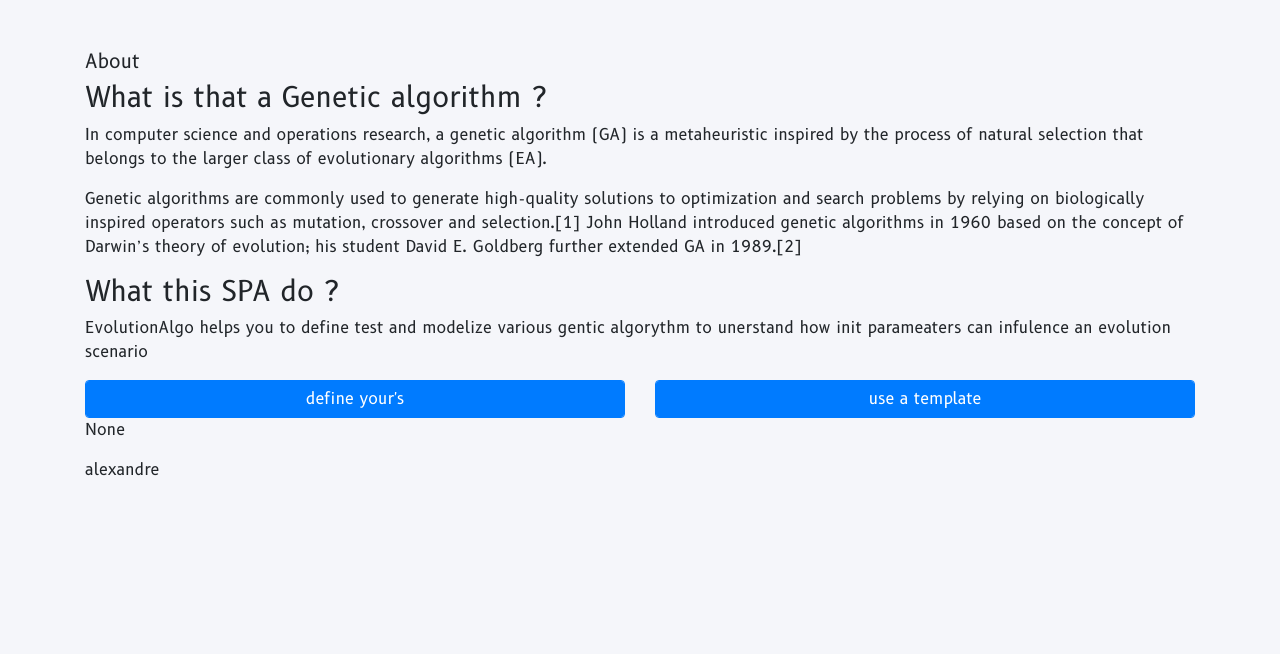
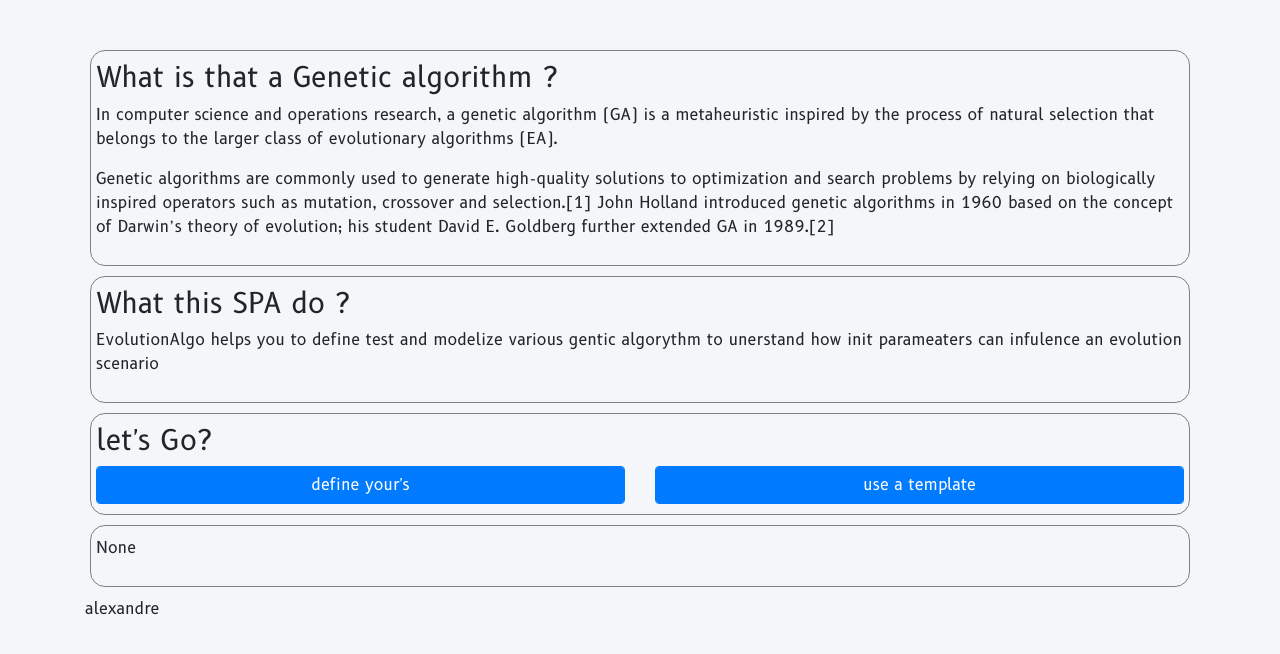
Before and after one commit to AlexandreGazagnes/theDarwinProject, a Flask app: page / in a window 1280 px wide. Shown: the part 116-770 px from the top of the page. Run offline with Flask 2, Linux system fonts and the light colour scheme; parts of the project's set-up code (start-up, migrations or seed data) failed here and were passed over; some libraries are stand-ins or nearby versions.

Commit message:
fancy css

```diff
--- a/app/static/css/home.css
+++ b/app/static/css/home.css
@@ -21,3 +21,13 @@
 #secondSection{
     display: none;
 } */
+
+
+.myBorder {
+    border-radius: 15px;
+    border-width: 1px;
+    border-style: solid;
+    border-color: grey;
+    padding: 10px 5px 10px 5px ;
+    margin: 10px 5px 10px 5px ;
+}
--- a/app/static/js/home.js
+++ b/app/static/js/home.js
@@ -14,6 +14,7 @@ function toggleView_0() {
     $("#firstSection").slideUp();
     $("#secondSection").slideDown();
 }
+
 
 // What about this funct
 function getStaticState() {
@@ -35,6 +36,8 @@ function getStaticState() {
     });
 }
 
+
+// getDynamicState
 function getDynamicState() {
     console.log("getDynamicState")
     $.ajax({
@@ -50,6 +53,8 @@ function getDynamicState() {
     });
 }
 
+
+// handleInitMethod
 function handleInitMethod() {
     console.log("handleInitMethod")
     $("#firstSection").slideUp();
@@ -60,6 +65,8 @@ function handleInitMethod() {
     getDynamicState();
 }
 
+
+// makeInitFromModel
 function makeInitFromModel() {
     console.log("makeInitFromModel")
     $("#firstSection").slideUp();
@@ -74,6 +81,7 @@ function makeInitFromModel() {
 }
 
 
+// makeInitFromUser
 function makeInitFromUser() {
     $("#initFormUser").submit(function (e) {
         console.log("makeInitFromUser")
@@ -91,6 +99,7 @@ function makeInitFromUser() {
 }
 
 
+// range
 function range(start, end) {
     var array = new Array();
     for (var i = start; i < end; i++) {
@@ -99,43 +108,37 @@ function range(start, end) {
     return array;
 }
 
+
+// run
 function run() {
     $("#runForm").submit(function (e) {
         e.preventDefault(); // avoid to execute the actual submit of the form.
         console.log("run");
         var form = $(this);
-        // console.log("raw form " + typeof (form) + " --> " + form)
-        // var formS = form.serialize();
-        // console.log("ser form " + typeof (formS) + " --> " + formS)
         var years = form.find("#years").val();
         var speed = form.find("#speed").val();
-        // console.log("years : " + typeof (years) + " --> " + years.toString());
         var speed = 1000 * (1 / speed)
-        // console.log("speed : " + typeof (speed) + " --> " + speed.toString());
+        if (speed > 1000) {
+            var speed = 1000
+        }
         var arrRange = range(0, years);
-        // console.log("arrRange : " + typeof (arrRange) + " --> " + arrRange.toString());
         arrRange.forEach(function (item, index) {
-            console.log("BEFORE API CALL item " + item.toString() + " index " + index.toString());
+            setTimeout(function () {
                 $.ajax({
                     type: "POST",
                     url: "/run",
-                async: false, // Mode synchrone
+                    // async: false, // Mode synchrone
                     success: function (data) {
-                    // console.log("AFTER  API CALL - BEFORE GETDYNAMIC item " + item.toString() + " index " + index.toString());
                         getDynamicState();
-                    console.log("AFTER  API CALL - AFTER GETDYNAMIC item " + item.toString() + " index " + index.toString());
-
-
                     }
                 });
-            // console.log("before sleep " + index.toString());
-            // setTimeout(function () { console.log("sleep " + speed.toString()); }, speed);
-            // console.log("after sleep " + index.toString())
+            }, index * speed);
         });
     });
 }
 
 
+// on ready
 $(function () {
     makeInitFromUser();
     run();
--- a/app/templates/home.html
+++ b/app/templates/home.html
@@ -7,10 +7,9 @@
 <script src="{{ url_for('static', filename='js/home.js')}}"></script>
 
 
-<!-- code  -->
+<!-- SECTION INFORMATION -->
 <section id="firstSection">
-    <h2>About</h2>
-    <div id="firstQuestion" class="questionItem">
+    <div id="firstQuestion" class="myBorder questionItem">
         <h3>What is that a Genetic algorithm ?</h3>
         <p>In computer science and operations research, a genetic algorithm (GA) is a metaheuristic inspired by the
             process of
@@ -26,11 +25,13 @@
             Darwin’s theory of evolution; his student David E. Goldberg further extended GA in 1989.[2]
         </p>
     </div>
-    <div id="secondQuestion" class="questionItem">
+    <div id="secondQuestion" class=" myBorder questionItem">
         <h3>What this SPA do ? </h3>
         <p>EvolutionAlgo helps you to define test and modelize various gentic algorythm to unerstand how init
             parameaters can infulence an evolution scenario</p>
     </div>
+    <div id="letsGo" class="myBorder">
+        <h3>let's Go?</h3>
         <div class="row questionButton">
             <div class=col>
                 <button class="btn btn-primary form-control" onclick="toggleView_0()">
@@ -43,9 +44,12 @@
                 </button>
             </div>
         </div>
+    </div>
 </section>
 
-<section id=secondSection>
+
+<!-- SECTION INIT FORM -->
+<section id=secondSection class="myBorder">
     <h2>Init</h2>
     <form id="initFormUser" class="formwrapper">
         <!-- method="POST" action="/init"-->
@@ -139,9 +143,10 @@
 </section>
 
 
+<!-- SECTION STATE -->
 <section id="fourthSection">
+    <div class="myBorder">
         <h2>Static State</h2>
-    <div>
         <table>
             <tr>
                 <th>id </th>
@@ -177,9 +182,9 @@
             </tr>
 
         </table>
-
+    </div>
+    <div class="myBorder">
         <h2>Dynamic State</h2>
-        <div>
         <table>
             <tr>
                 <th>year </th>
@@ -195,10 +200,11 @@
             </tr>
         </table>
     </div>
-    </div>
 </section>
 
-<section id="thirdSection">
+
+<!-- SECTION ACTION -->
+<section id="thirdSection" class="myBorder">
     <h2>Action</h2>
     <form id="runForm" class="formwrapper">
 
@@ -237,36 +243,22 @@
             </div>
         </div>
     </form>
-
 </section>
 
 
-
-
-
+<!-- SECTION VISUALISATION -->
 <section id="fithSection">
     <h2>Visualize</h2>
 </section>
 
 
-
-
-
-
-
-
-
-
-
-
-
+<!-- SECTION DUMMY -->
 <section id="dummySection">
-    <div>
+    <div class="myBorder">
         <p id="ajaxResponse">
             None
         </p>
     </div>
 </section>
 
-
 {% endblock content %}
```
Lines whose indentation alone changed are shown as unchanged.
